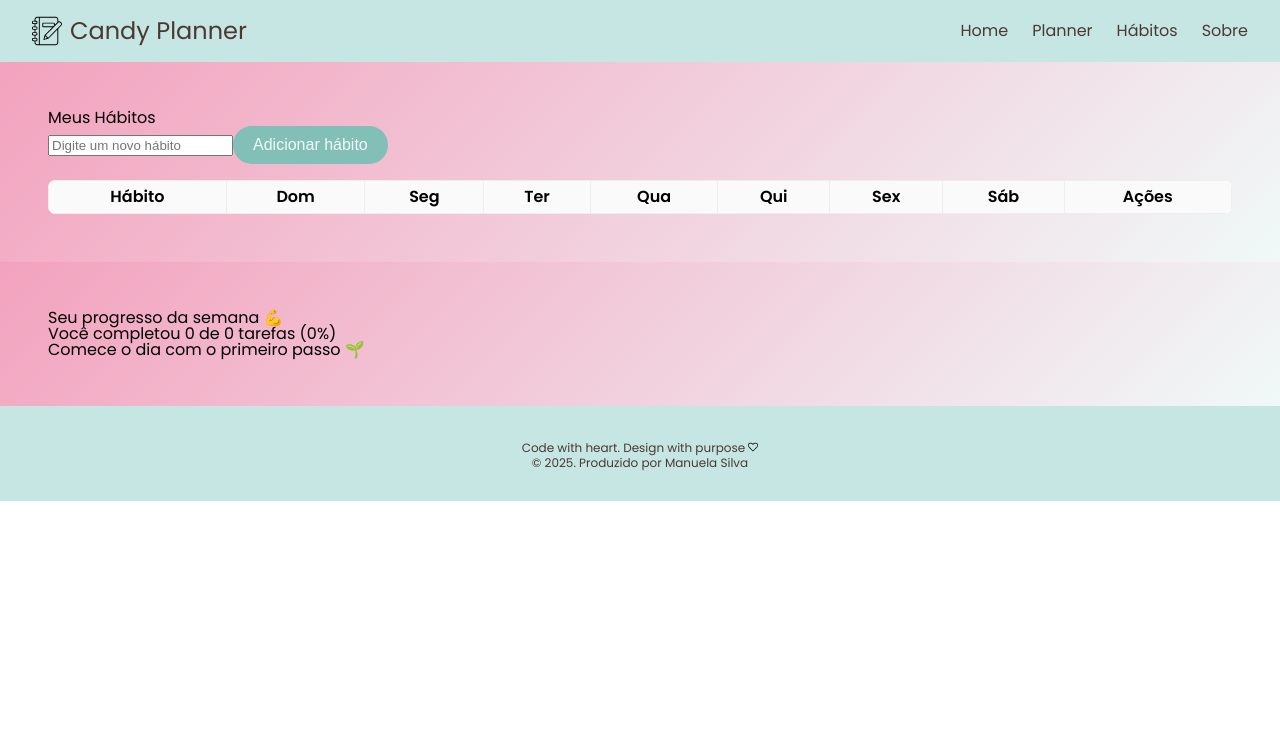
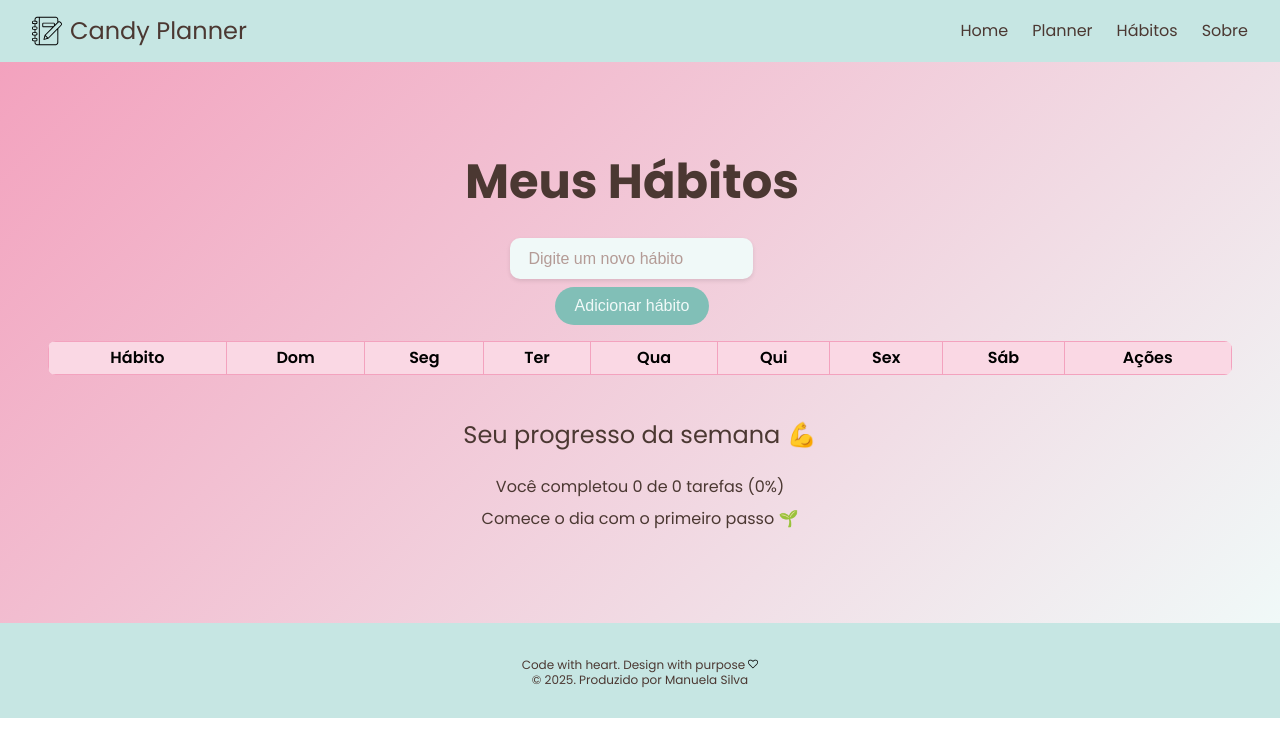
Before and after one commit to netuninho/candy-planner, a React (Vite) app: page /habitos in a window 1280 px wide. Shown: the top 756 px of the page. Built offline with nearby package versions, Linux system fonts and the light colour scheme.

Commit message:
feat: estilizando input

```diff
--- /dev/null
+++ b/src/assets/styles/components/InputField.scss
@@ -0,0 +1,25 @@
+@import '../main.scss';
+
+.input-field {
+  input {
+    padding: .6rem 1rem;
+    border-radius: 10px;
+    border: 2px solid transparent;
+    background-color: $candy-floss;
+    box-shadow: 0 2px 4px rgba(0, 0, 0, 0.1);
+    font-size: 1rem;
+    color: $chocolate;
+    transition: 0.2s ease;
+
+    &::placeholder {
+      color: #b49b96;
+    }
+
+    &:focus {
+      outline: none;
+      border-color: #9ed5c0;
+      background-color: $candy-floss;
+      box-shadow: 0 0 0 3px rgba(158, 213, 192, 0.3);
+    }
+  }
+}
--- a/src/assets/styles/main.scss
+++ b/src/assets/styles/main.scss
@@ -5,6 +5,7 @@
 .container {
   font-family: $font-poppins;
   padding: 3rem;
+  background: linear-gradient(135deg, $bubble-gum , $candy-floss);
 }
 
 .--underline {
--- a/src/assets/styles/pages/Habitos.scss
+++ b/src/assets/styles/pages/Habitos.scss
@@ -1,22 +1,51 @@
 @import '../main.scss';
 
-.habits__table {
+.habits {
+  display: flex;
+  align-items: center;
+  flex-direction: column;
+
+  &__container {
+    display: flex;
+    flex-direction: column;
+    gap: 2rem;
+    white-space: nowrap;
+    margin-right: 1rem;
+    margin-top: 3rem;
+  }
+
+  &__title {
+    font-size: 3rem;
+    color: $chocolate;
+    text-align: center;
+    font-weight: 700;
+  }
+
+  &__new {
+    display: flex;
+    justify-content: center;
+    flex-direction: column;
+    align-items: center;
+    gap: .5rem;
+  }
+
+  &__table {
     width: 100%;
     border-collapse: collapse;
     margin-top: 1rem;
-  background-color: #fff;
+    background-color: lighten($bubble-gum, 12%);
     border-radius: 8px;
     overflow: hidden;
 
     th,
     td {
-    border: 1px solid #eee;
+      border: 1px solid $bubble-gum;
       padding: 0.5rem;
       text-align: center;
     }
 
     th {
-    background-color: #fafafa;
+      background-color: lighten($bubble-gum, 12%);
       font-weight: 600;
     }
 
@@ -26,3 +55,22 @@
       cursor: pointer;
     }
   }
+
+  &__progress {
+    display: flex;
+    justify-content: center;
+    align-items: center;
+    flex-direction: column;
+    gap: 1rem;
+    color: $chocolate;
+    margin: 3rem 0;
+
+    h2 {
+      font-size: 1.5rem;
+    }
+
+    &-text {
+      font-size: 1rem;
+    }
+  }
+}
--- a/src/assets/styles/pages/Home.scss
+++ b/src/assets/styles/pages/Home.scss
@@ -1,7 +1,4 @@
 @import '../main.scss';
-
-.container {
-  background: linear-gradient(135deg, $bubble-gum , $candy-floss);
 
 .hero {
   color: $chocolate;
@@ -47,4 +44,3 @@
     }
   }
 }
-}
--- /dev/null
+++ b/src/components/InputField.tsx
@@ -0,0 +1,17 @@
+import React from "react";
+import '../assets/styles/components/InputField.scss'
+
+type InputFieldProps = React.InputHTMLAttributes<HTMLInputElement> & {
+  label?: string;
+};
+
+function InputField({ label, ...props }: InputFieldProps) {
+  return (
+    <div className="input-field">
+      {label && <label>{label}</label>}
+      <input {...props} />
+    </div>
+  );
+}
+
+export default InputField
--- a/src/pages/Habitos.tsx
+++ b/src/pages/Habitos.tsx
@@ -3,6 +3,7 @@ import Header from '../components/Header'
 import Footer from '../components/Footer'
 import Button from '../components/Button';
 import '../assets/styles/pages/Habitos.scss'
+import InputField from '../components/InputField';
 
 interface HabitosProps {
   id: number;
@@ -64,6 +65,7 @@ const Habitos = () => {
   };
 
   const totalDays = habits.length * weekDays.length;
+
   const completedDays = habits.reduce(
     (acc, h) => acc + Object.values(h.days).filter(Boolean).length,
     0
@@ -83,11 +85,13 @@ const Habitos = () => {
   return (
     <>
       <Header />
-      <main className='habits container'>
+      <div className='container'>
+        <main className='habits'>
+          <div className='habits__container'>
             <h1 className='habits__title'>Meus Hábitos</h1>
 
             <div className='habits__new'>
-          <input
+              <InputField
                 type="text"
                 value={newHabit}
                 onChange={(e) => setNewHabit(e.target.value)}
@@ -103,6 +107,7 @@ const Habitos = () => {
                 onClick={addHabit}
                 ariaLabel="Adicionar novo hábito"
               />
+            </div>
           </div>
 
           <table className='habits__table'>
@@ -125,7 +130,7 @@ const Habitos = () => {
                 <tr key={habit.id}>
                   <td>
                     {editingId === habit.id ? (
-                    <input
+                      <InputField
                         type='text'
                         value={habit.name}
                         onChange={(e) => editHabit(habit.id, e.target.value)}
@@ -172,7 +177,7 @@ const Habitos = () => {
           </table>
         </main >
 
-      <section className="habits__progress container">
+        <section className="habits__progress">
           <h2>Seu progresso da semana 💪</h2>
           <div className="habits__progress-bar">
             <div
@@ -189,6 +194,7 @@ const Habitos = () => {
           </p>
           <p className="habits__message">{progressMessage}</p>
         </section>
+      </div>
       <Footer />
     </>
   )
```
Lines whose indentation alone changed are shown as unchanged.
